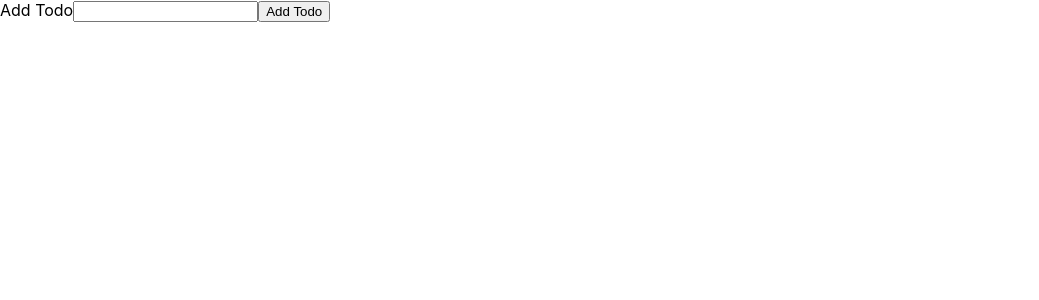
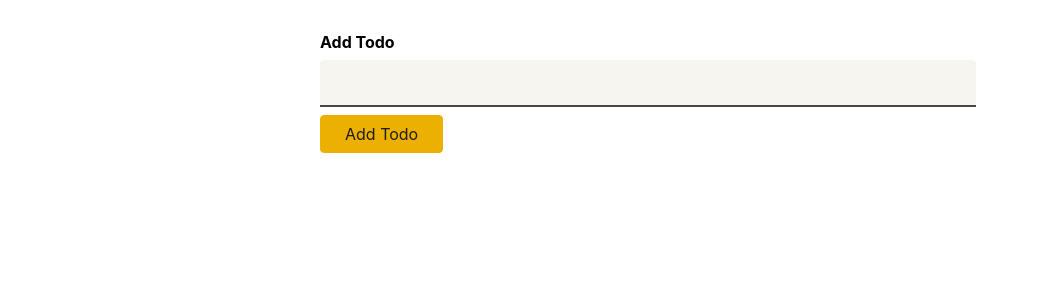
Before and after one commit to kinly19/React-With-Typescript, a React (Create React App) app: page / in a window 1280 px wide. Shown: the top 300 px of the page, without its empty margins (0-1039 px from the left). Built offline with nearby package versions, Linux system fonts and the light colour scheme.

Commit message:
NewTodo - Create and import of styling

```diff
--- /dev/null
+++ b/src/components/NewTodo.module.css
@@ -0,0 +1,42 @@
+.form {
+  width: 40rem;
+  margin: 2rem auto;
+
+}
+
+.form label {
+  display: block;
+  font-weight: bold;
+  margin-bottom: 0.5rem;
+}
+
+.form input {
+  display: block;
+  width: 100%;
+  font: inherit;
+  font-size: 1.5rem;
+  padding: 0.5rem;
+  border-radius: 4px;
+  background-color: #f7f5ef;
+  border: none;
+  border-bottom: 2px solid #494844;
+  border-bottom-right-radius: 0;
+  border-bottom-left-radius: 0;
+  margin-bottom: 0.5rem;
+}
+
+.form button {
+  font: inherit;
+  background-color: #ebb002;
+  border: 1px solid #ebb002;
+  color: #201d0f;
+  padding: 0.5rem 1.5rem;
+  border-radius: 4px;
+  cursor: pointer;
+}
+
+.form button:hover,
+.form button:active {
+  background-color: #ebc002;
+  border-color: #ebc002;
+}
--- a/src/components/NewTodo.tsx
+++ b/src/components/NewTodo.tsx
@@ -1,4 +1,5 @@
 import React, { useRef } from "react";
+import classes from './NewTodo.module.css';
 
 // ============================== Notes ==============================
 // https://react-typescript-cheatsheet.netlify.app/docs/basic/getting-started/forms_and_events
@@ -31,7 +32,7 @@
   };
 
   return (
-    <form onSubmit={submitHandler}>
+    <form className={classes.form}onSubmit={submitHandler}>
       <label>Add Todo</label>
       <input type="text" id="text" ref={todoTextInput}></input>
       <button>Add Todo</button>
```
